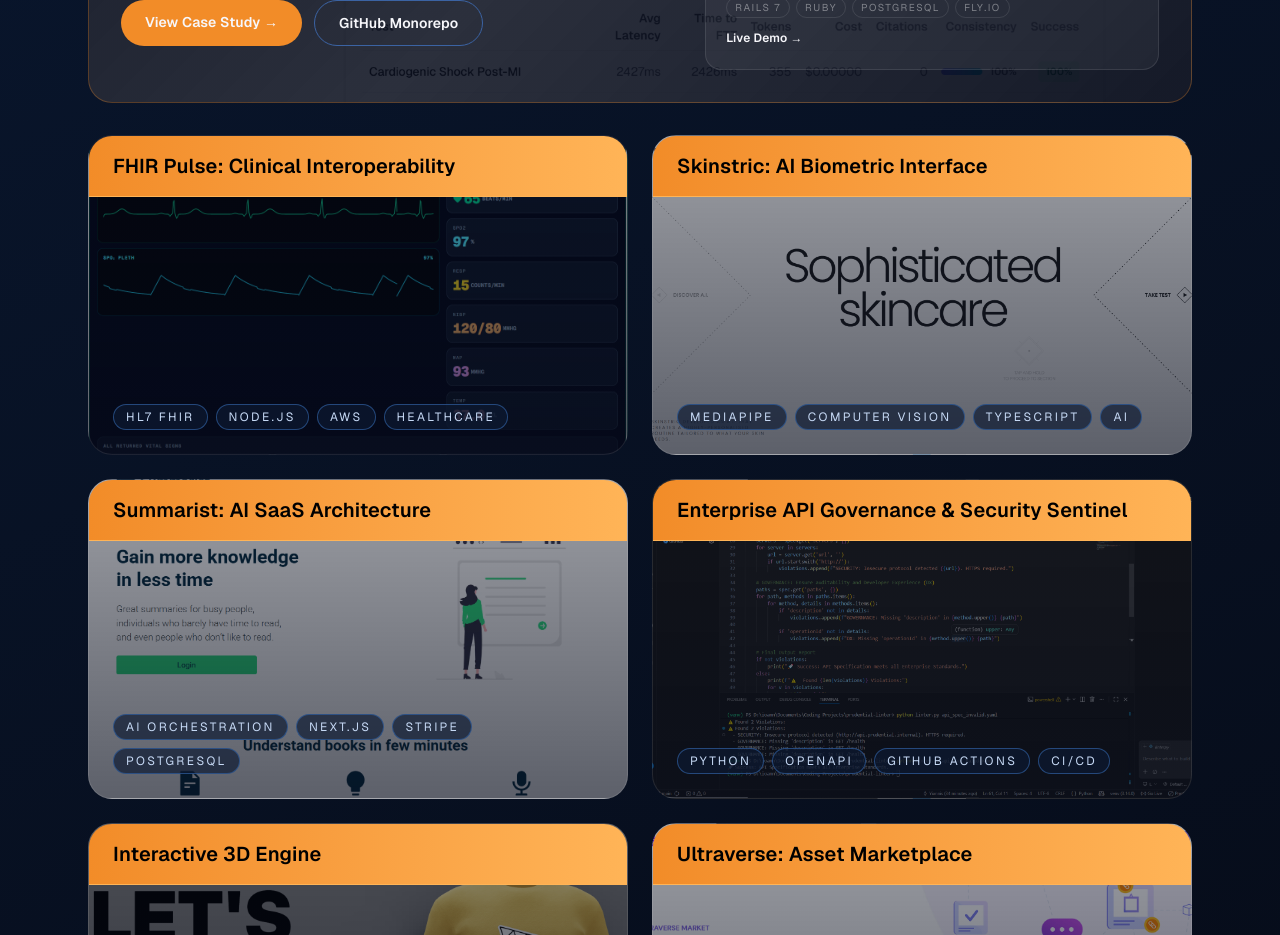
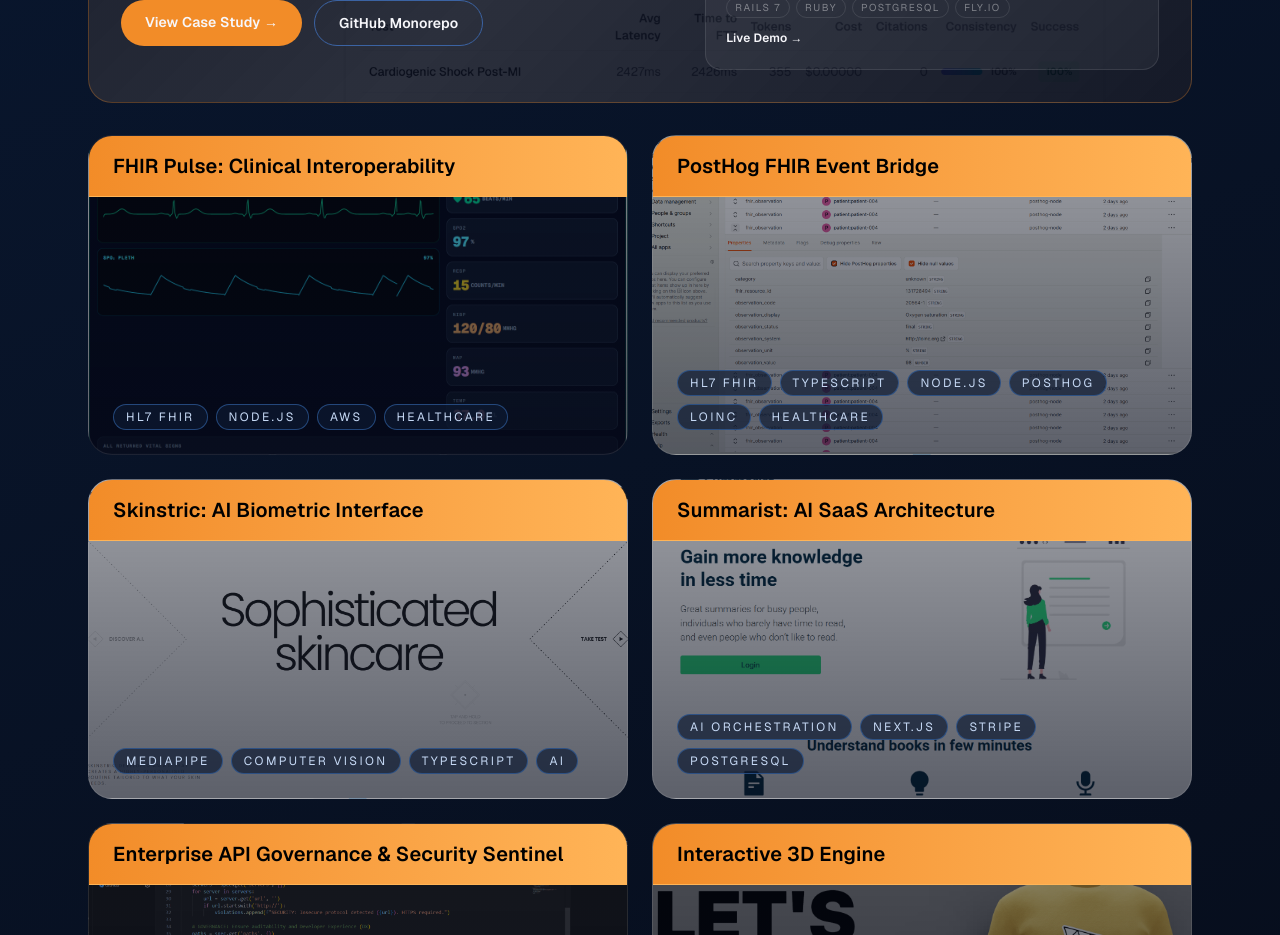
Before and after one commit to iroussos25/final-portfolio, a Next.js app: page / in a window 1280 px wide. Shown: the part 3020-3955 px from the top of the page. Built offline with nearby package versions, Linux system fonts and the light colour scheme.

Commit message:
Refactor code structure for improved readability and maintainability

```diff
--- a/app/data/projects.ts
+++ b/app/data/projects.ts
@@ -15,6 +15,14 @@
     tags: ["HL7 FHIR", "Node.js", "AWS", "Healthcare"],
     url: "https://fhir-dashboard-five.vercel.app/",
     image: "/icu-monitor.png",
+  },
+  {
+    title: "PostHog FHIR Event Bridge",
+    description: "",
+    detailedDescription: "TypeScript/Node.js bridge that fetches HL7 FHIR R4 Observation resources from a HAPI test server and forwards them to PostHog as structured analytics events with LOINC-coded schemas. Includes dry-run mode for validation before live dispatch - built because clinical data and product analytics should be able to talk to each other.",
+    tags: ["HL7 FHIR", "TypeScript", "Node.js", "PostHog", "LOINC", "Healthcare"],
+    url: "https://github.com/iroussos25/fhir-event-bridge",
+    image: "/fhir_bridge_values.png",
   },
   {
     title: "Skinstric: AI Biometric Interface",
```
Also changed, not shown: public/fhir_bridge_values.png (added).
